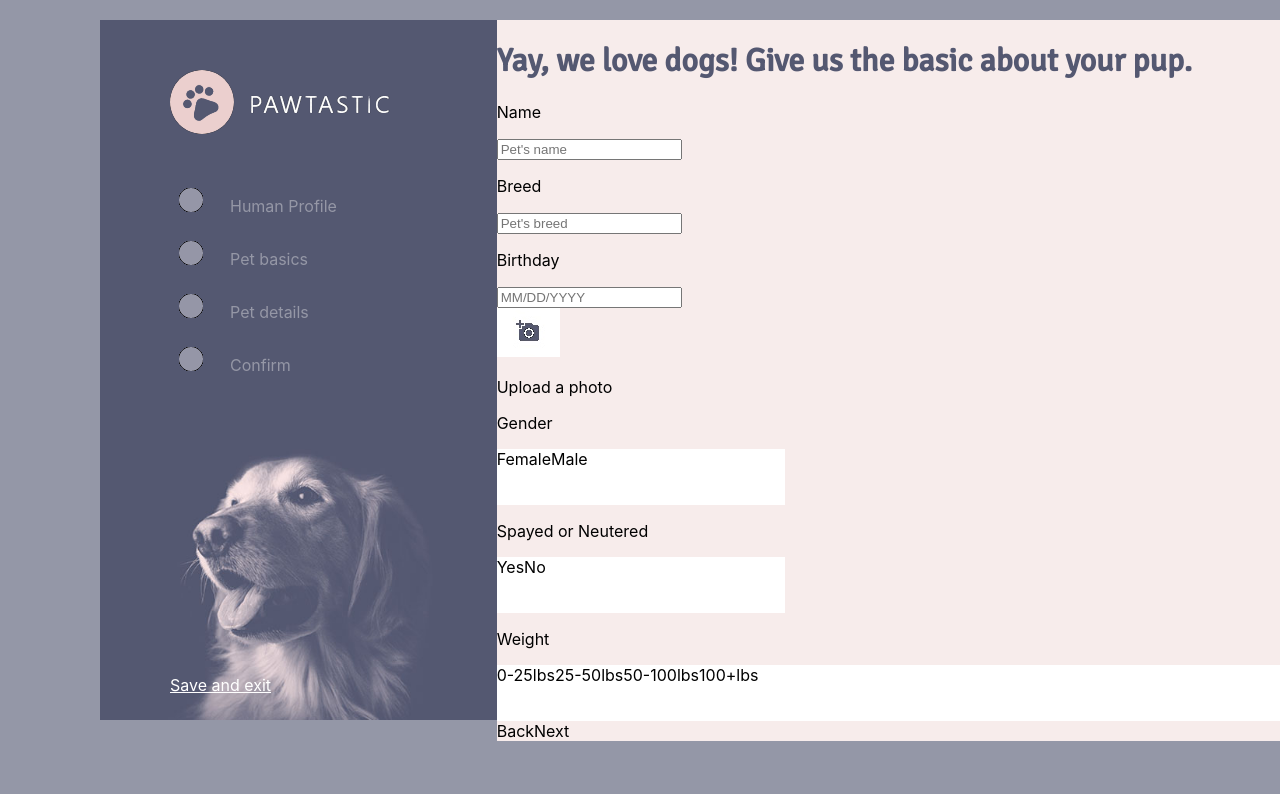
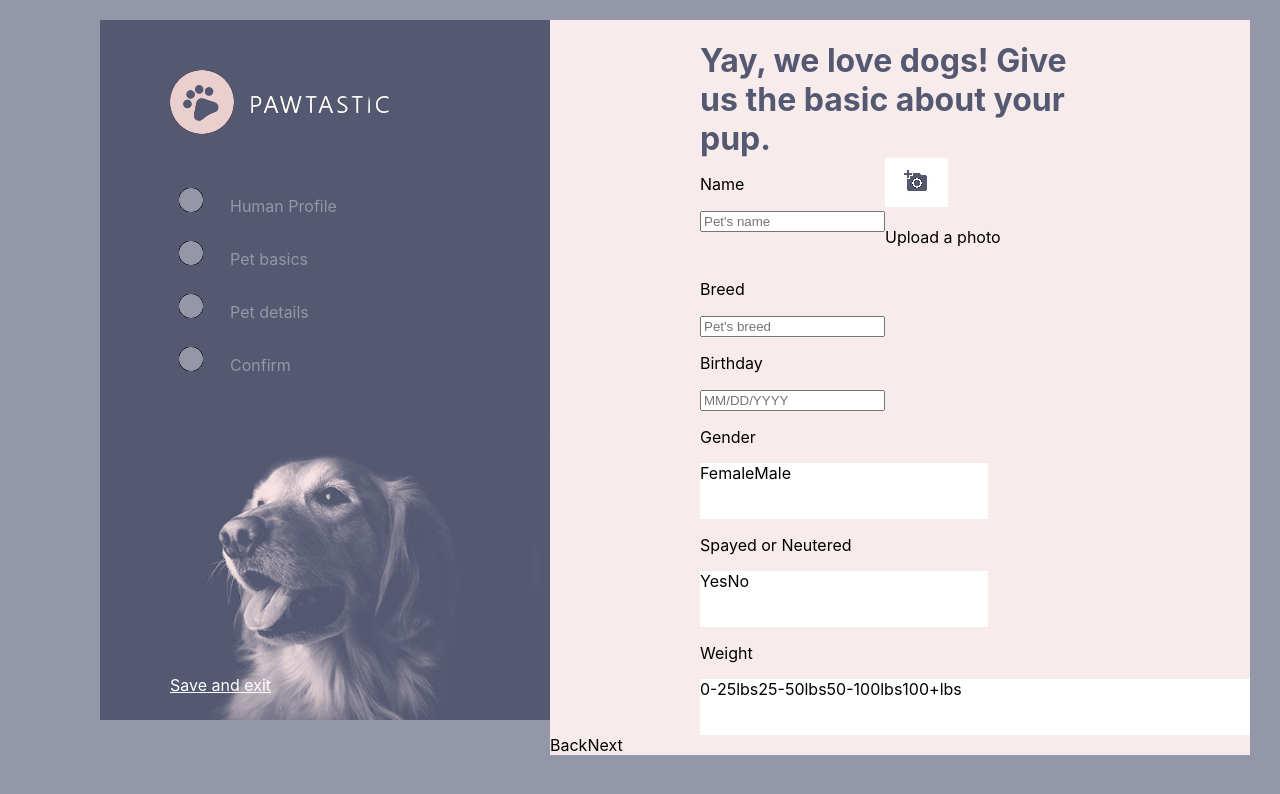
Before and after one commit to O-Sanni/pawtastic_form, a React (Create React App) app: page / in a window 1280 px wide. Shown: the top 794 px of the page. Built offline with nearby package versions, Linux system fonts and the light colour scheme.

Commit message:
right side

```diff
--- a/src/components/FormComponents.js
+++ b/src/components/FormComponents.js
@@ -17,46 +17,57 @@ class FormComponents extends React.Component{
         this.handlePressBack=this.handlePressBack.bind(this);
         this.handlePressNext=this.handlePressNext.bind(this);
     }
+
     handleChangeName(e){
         this.setState({name:e.target.value});
         e.preventDefault();
 
     }
+
     handleChangeBreed(e){
         this.setState({breed:e.targed.value});
         e.preventDefault();
     }
+
     handleChangeBirthday(e){
         this.setState({breed:e.targed.value});
         e.preventDefault();
     }
+
     handlePressBack(e){
         this.setState({back:true})
         console.log("Back: " + this.state.back);
     }
+
     handlePressNext(e){
         this.setState({next:true})
         console.log("Next: " + this.state.next);
     }
+
     render(){
         return(
             <div id="rightMain">
-               <h1 id="textTopRight">Yay, we love dogs! Give us the basic about your pup.</h1>
-                <div id="formTop">
+                <div id="topRight">
+                <h1 id="textTopRight">Yay, we love dogs! Give us the basic about your pup.</h1>
+                <div id="topPart">
                     <form id="formTop">
-                        <p>Name</p>
+                        <p className="pNames">Name</p>
                         <input id="name" type="text" onChange={this.handleChangeName} placeholder="Pet's name" />
-                        <p>Breed</p>
+                        </form>
+                        <div id="upload">
+                            <img src={require("../assets/camera.jpg")} alt="camera" />
+                            <p className="pNames">Upload a photo</p>
+                        </div>
+                        </div>
+                            <p className="pNames">Breed</p>
+
                         <input  id="breed" type="text" onChange={this.handleChangeBreed} placeholder="Pet's breed" />
-                        <p>Birthday</p>
+                        <p className="pNames">Birthday</p>
                         <input  id="birthday" type="text" onChange={this.handleChangeBirthday} placeholder="MM/DD/YYYY" />
-                        </form>
-<div id="upload">
-<img src={require("../assets/camera.jpg")} alt="camera" />
-<p>Upload a photo</p>
-</div>
+
+
                         <div id="gender">
-                            <p>Gender</p>
+                            <p className="pNames">Gender</p>
                             <div id="genderChoice">
                             <input className="choiceInp" id="female" type="radio" name="choiceGender" />
                             <label className="labelsRadio" id="femaleChoice" for="female">Female</label>
@@ -64,7 +75,7 @@ class FormComponents extends React.Component{
                             <label className="labelsRadio" id="maleChoice" for="male">Male</label>
                             </div>
                             <div id="spaNeu">
-                            <p>Spayed or Neutered</p>
+                            <p className="pNames">Spayed or Neutered</p>
                             <div id="spaOrNeu">
                             <input className="choiceInp" id="yes" type="radio" name="yesNo" />
                             <label className="labelsRadio" id="yesChoice" for="yes">Yes</label>
@@ -73,7 +84,7 @@ class FormComponents extends React.Component{
                             </div>
                             </div>
                             <div id="weight">
-                            <p>Weight</p>
+                            <p className="pNames">Weight</p>
                             <div id="weightCh">
                             <input className="choiceInp" id="up25lbs" type="radio" name="weight" />
                             <label className="labelsRadio" id="choiceUp25" for="up25lbs">0-25lbs</label>
@@ -97,6 +108,7 @@ class FormComponents extends React.Component{
             </div>
             </div>
 
+
         )
     }
 }
--- a/src/components/components.css
+++ b/src/components/components.css
@@ -17,16 +17,18 @@ background-size: cover;
     width: 450px;
     height: 700px;
 }
+
 #logoTxt{
     margin-top: 50px;
     margin-left: 70px;
 }
+
 #logo{
     width: 221px;
     height: 64px;
 }
+
 ul{
-
     margin-top: 50px;
 }
 
@@ -45,21 +47,37 @@ li{
     text-decoration: underline;
     color:#ffffff;
 }
+
 /* ****************************************************************** */
 
 #rightMain{
-    width:900px;
+    width:700px;
     background-color: #F7eceb;
 }
+#topRight{
+margin-left: 150px;
+}
 #textTopRight{
+    width:400px;
+    height: 120px;
     color:#545871;
-font-family: 'Signika', sans-serif;
+    font-family: 48px 'Signika', sans-serif;
+}
+
+#topPart{
+ display: flex;
+ flex-direction: row;
+    margin-top: -25px;
+
+}
+#formTop{
+
 }
 
 /* Idea was taken from https://stackoverflow.com/questions/33881961/create-segmented-control-like-with-animation answer by Mi-Creativity */
 
 #name
-breed
+#breed
 .labelsRadio{
         padding-top: 15px;
         width: 136px;
```
Lines whose indentation alone changed are shown as unchanged.
